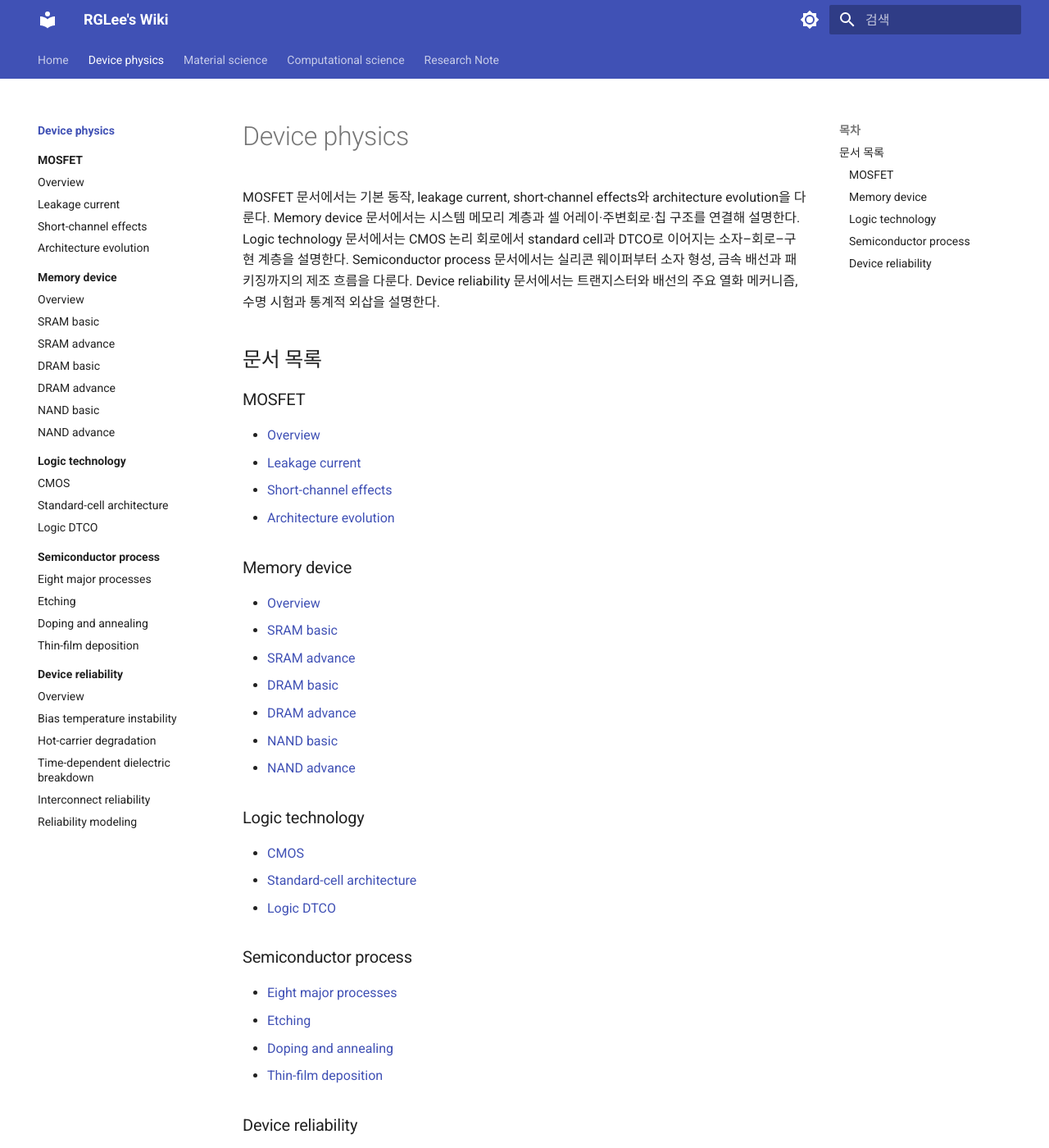
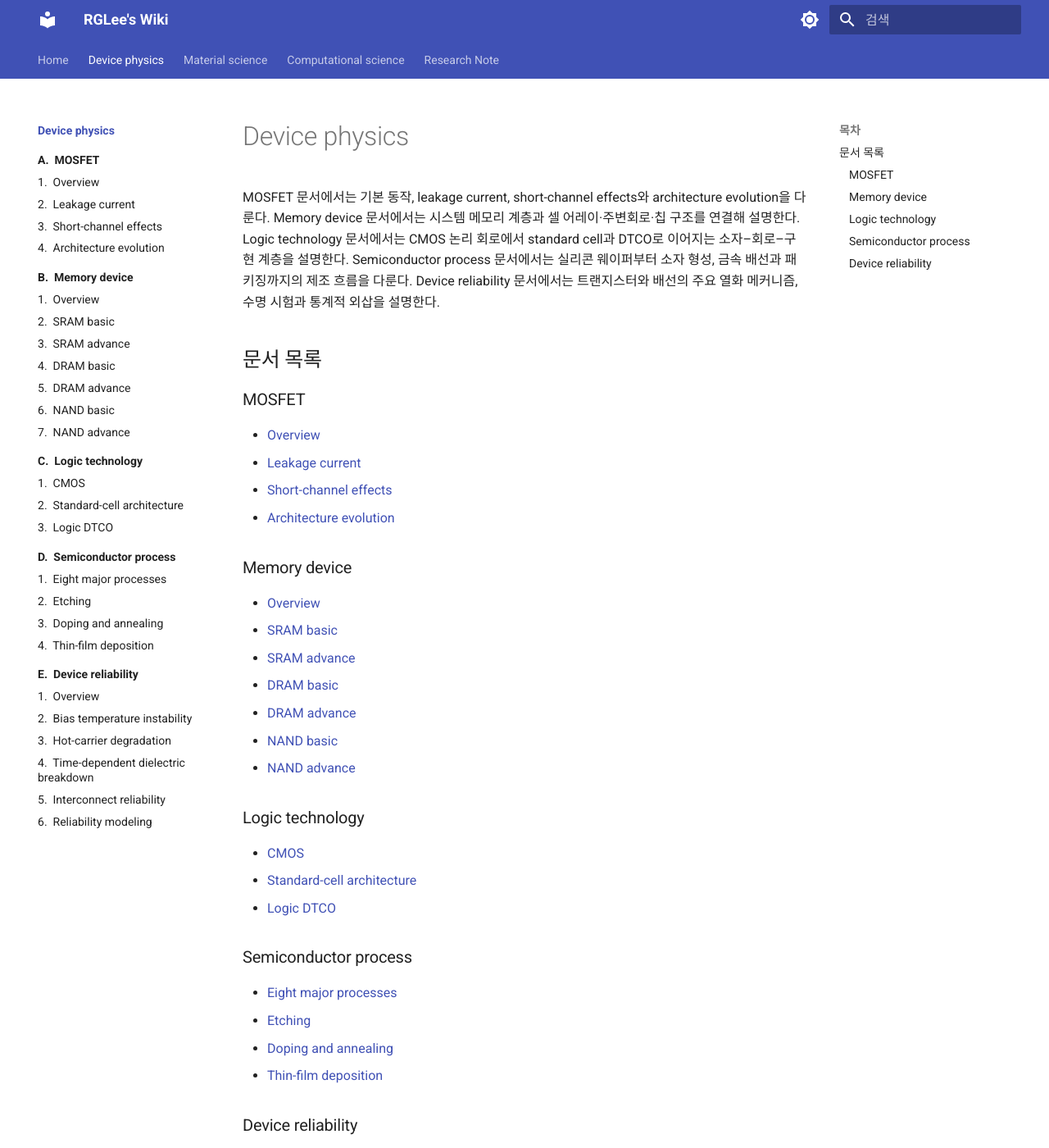
Before and after one commit to YHKlab-RGLee/RGLee-Wiki, an MkDocs documentation site: the page built from docs/device-physics/index.md, in a window 1280 px wide and 1400 px high. Shown: the whole window at 82% size. Built offline with MkDocs 1.6.1 and Material for MkDocs 9.7.7, drawn with Linux system fonts in a browser that asks for light colours.

Commit message:
add labeling

```diff
--- /dev/null
+++ b/docs/stylesheets/navigation-numbering.css
@@ -0,0 +1,48 @@
+/* Derive display-only navigation numbers from the order in mkdocs.yml. */
+.md-nav--primary .md-nav[data-md-level="1"] > .md-nav__list {
+  counter-reset: topic-group;
+}
+
+.md-nav--primary
+  .md-nav[data-md-level="1"]
+  > .md-nav__list
+  > .md-nav__item {
+  counter-increment: topic-group;
+}
+
+.md-nav--primary
+  .md-nav[data-md-level="1"]
+  > .md-nav__list
+  > .md-nav__item
+  > .md-nav__link
+  > .md-ellipsis::before,
+.md-nav--primary
+  .md-nav[data-md-level="1"]
+  > .md-nav__list
+  > .md-nav__item
+  > .md-nav__container
+  > .md-nav__link
+  > .md-ellipsis::before {
+  content: counter(topic-group, upper-alpha) ".\00a0";
+}
+
+.md-nav--primary .md-nav[data-md-level="2"] > .md-nav__list {
+  counter-reset: topic-document;
+}
+
+.md-nav--primary
+  .md-nav[data-md-level="2"]
+  > .md-nav__list
+  > .md-nav__item {
+  counter-increment: topic-document;
+}
+
+.md-nav--primary
+  .md-nav[data-md-level="2"]
+  > .md-nav__list
+  > .md-nav__item
+  > .md-nav__link
+  > .md-ellipsis::before {
+  content: counter(topic-document) ".\00a0";
+  font-variant-numeric: tabular-nums;
+}
--- a/mkdocs.yml
+++ b/mkdocs.yml
@@ -61,6 +61,9 @@ markdown_extensions:
   - pymdownx.superfences
   - pymdownx.tabbed:
       alternate_style: true
+
+extra_css:
+  - stylesheets/navigation-numbering.css
 
 extra_javascript:
   - https://cdn.jsdelivr.net/npm/mathjax@3/es5/tex-mml-chtml.js
```
